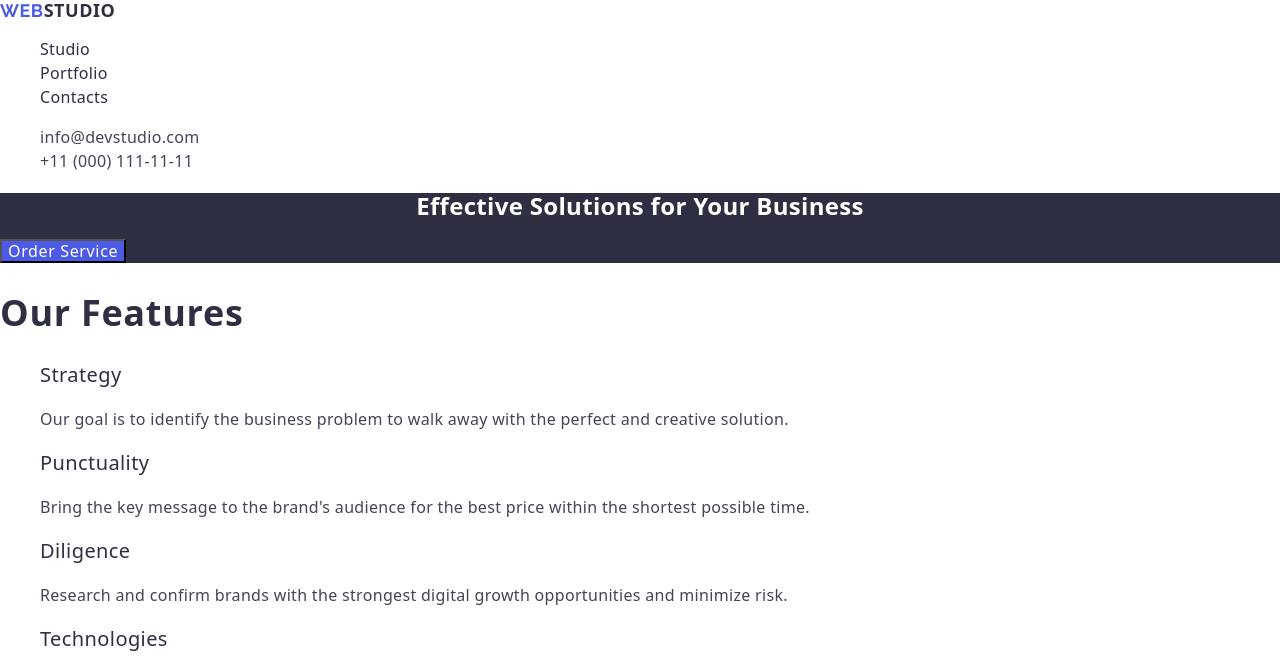
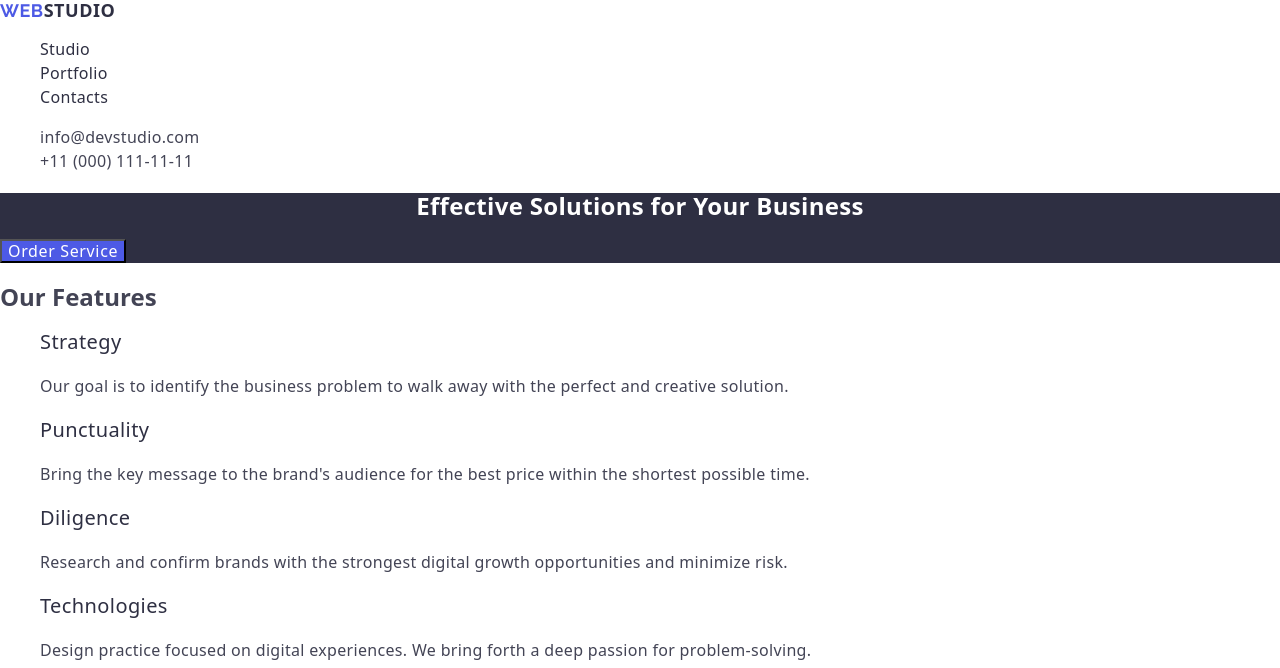
Before and after one commit to ViacheslavKachan-max/goit-markup-hw-02, a plain HTML site: page index.html in a window 1280 px wide. Shown: the top 668 px of the page. Drawn offline with nearby package versions, Linux system fonts and the light colour scheme.

Commit message:
styles-correct-to

```diff
--- a/css/styles.css
+++ b/css/styles.css
@@ -1,6 +1,6 @@
 body {
     font-family: "Roboto", sans-serif;
-
+    color: #434455;
 
 
 }
@@ -103,7 +103,6 @@ nav ul li a:hover {
 
 address ul li a {
     font-style: normal;
-    font-weight: 400;
     font-size: 16px;
     line-height: 1.5;
     letter-spacing: 0.02em;
@@ -116,13 +115,7 @@ address ul li a:hover {
 
 /* list-of-features */
 
-.list-of-features h2 {
-    font-weight: 700;
-    font-size: 36px;
-    line-height: 1.11111;
-    letter-spacing: 0.02em;
-    color: #2e2f42;
-}
+
 
 .list-of-features h3 {
     font-weight: 500;
@@ -133,7 +126,7 @@ address ul li a:hover {
 }
 
 .list-of-features p {
-    font-weight: 400;
+
     font-size: 16px;
     line-height: 1.5;
     letter-spacing: 0.02em;
@@ -183,7 +176,6 @@ a {
     text-align: center;
     justify-content: center;
     color: #434455;
-    font-weight: 400;
     font-size: 16px;
     line-height: 1.5;
     letter-spacing: 0.02em;
@@ -220,7 +212,7 @@ a {
 
 
 .portfolio-list p {
-    font-weight: 400;
+
     font-size: 16px;
     line-height: 1.5;
     letter-spacing: 0.02em;
```
